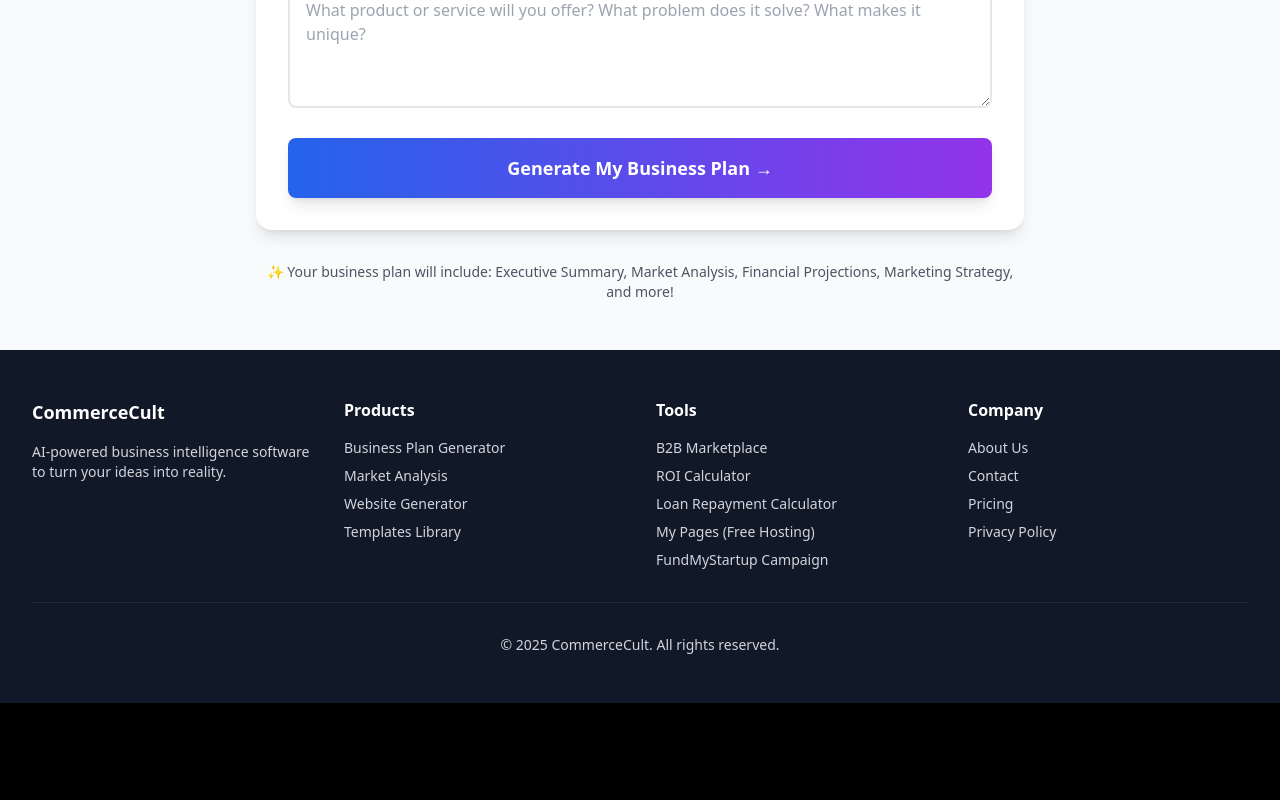
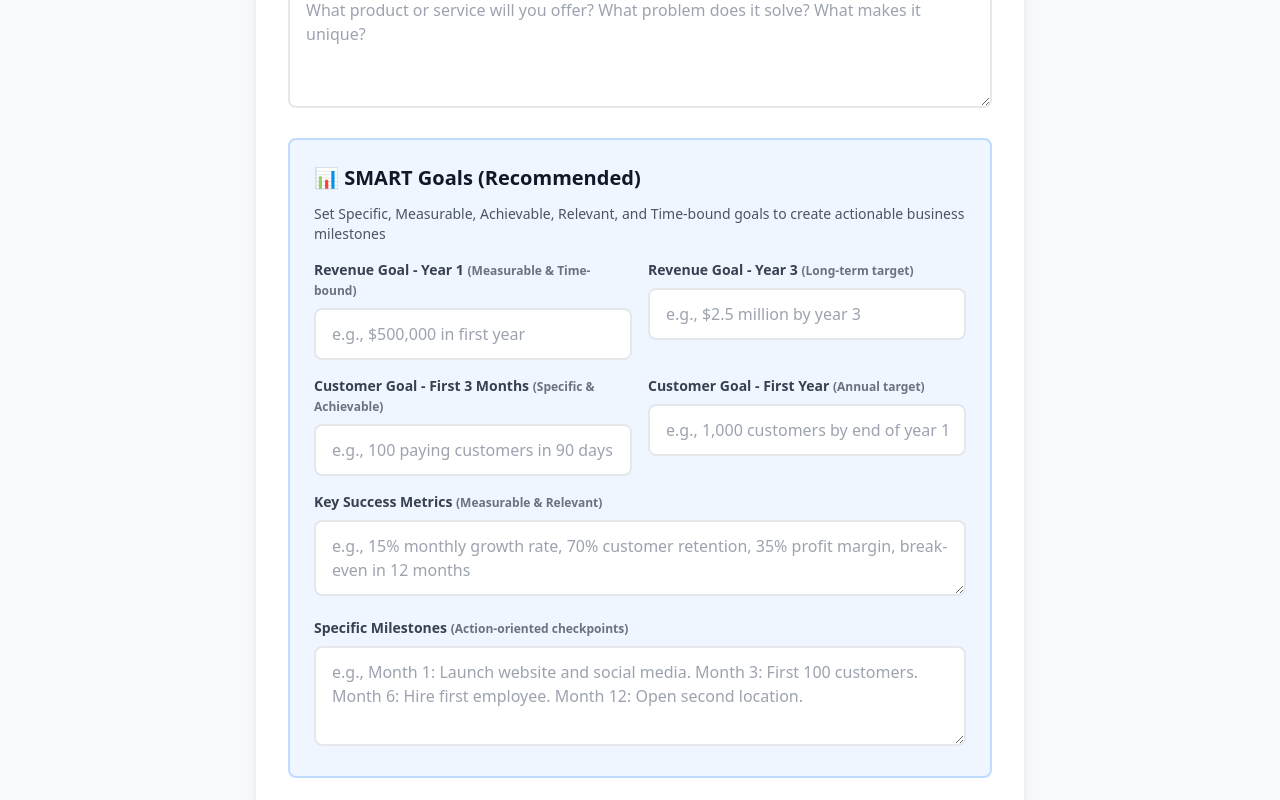
Before and after one commit to TheKustomCollective/commerce2, a Next.js app in the folder CommerceCult_app_v2-1/frontend/: page /generate in a window 1280 px wide. Shown: the part 920-1720 px from the top of the page. Before the commit the page ends 1623 px from the top, so only its background shows below. Built offline with nearby package versions, Linux system fonts and the light colour scheme.

Commit message:
Add SMART goals section to business plan generator with specific, measurable, achievable, relevant, and time-bound fields

```diff
--- a/CommerceCult_app_v2-1/frontend/app/generate/page.tsx
+++ b/CommerceCult_app_v2-1/frontend/app/generate/page.tsx
@@ -899,6 +899,100 @@
               />
             </div>
 
+            {/* SMART Goals Section */}
+            <div className="col-span-2 bg-blue-50 border-2 border-blue-200 rounded-lg p-6">
+              <h3 className="text-xl font-bold text-gray-900 mb-3">📊 SMART Goals (Recommended)</h3>
+              <p className="text-sm text-gray-600 mb-4">
+                Set Specific, Measurable, Achievable, Relevant, and Time-bound goals to create actionable business milestones
+              </p>
+
+              <div className="grid grid-cols-1 md:grid-cols-2 gap-4">
+                <div>
+                  <label className="block text-sm font-semibold text-gray-700 mb-2">
+                    Revenue Goal - Year 1 <span className="text-xs text-gray-500">(Measurable & Time-bound)</span>
+                  </label>
+                  <input
+                    type="text"
+                    name="revenueGoalYear1"
+                    value={formData.revenueGoalYear1}
+                    onChange={handleInputChange}
+                    className="w-full px-4 py-3 border-2 border-gray-200 rounded-lg focus:outline-none focus:border-blue-500"
+                    placeholder="e.g., $500,000 in first year"
+                  />
+                </div>
+
+                <div>
+                  <label className="block text-sm font-semibold text-gray-700 mb-2">
+                    Revenue Goal - Year 3 <span className="text-xs text-gray-500">(Long-term target)</span>
+                  </label>
+                  <input
+                    type="text"
+                    name="revenueGoalYear3"
+                    value={formData.revenueGoalYear3}
+                    onChange={handleInputChange}
+                    className="w-full px-4 py-3 border-2 border-gray-200 rounded-lg focus:outline-none focus:border-blue-500"
+                    placeholder="e.g., $2.5 million by year 3"
+                  />
+                </div>
+
+                <div>
+                  <label className="block text-sm font-semibold text-gray-700 mb-2">
+                    Customer Goal - First 3 Months <span className="text-xs text-gray-500">(Specific & Achievable)</span>
+                  </label>
+                  <input
+                    type="text"
+                    name="customerGoalMonth3"
+                    value={formData.customerGoalMonth3}
+                    onChange={handleInputChange}
+                    className="w-full px-4 py-3 border-2 border-gray-200 rounded-lg focus:outline-none focus:border-blue-500"
+                    placeholder="e.g., 100 paying customers in 90 days"
+                  />
+                </div>
+
+                <div>
+                  <label className="block text-sm font-semibold text-gray-700 mb-2">
+                    Customer Goal - First Year <span className="text-xs text-gray-500">(Annual target)</span>
+                  </label>
+                  <input
+                    type="text"
+                    name="customerGoalYear1"
+                    value={formData.customerGoalYear1}
+                    onChange={handleInputChange}
+                    className="w-full px-4 py-3 border-2 border-gray-200 rounded-lg focus:outline-none focus:border-blue-500"
+                    placeholder="e.g., 1,000 customers by end of year 1"
+                  />
+                </div>
+
+                <div className="col-span-2">
+                  <label className="block text-sm font-semibold text-gray-700 mb-2">
+                    Key Success Metrics <span className="text-xs text-gray-500">(Measurable & Relevant)</span>
+                  </label>
+                  <textarea
+                    name="keyMetrics"
+                    value={formData.keyMetrics}
+                    onChange={handleInputChange}
+                    className="w-full px-4 py-3 border-2 border-gray-200 rounded-lg focus:outline-none focus:border-blue-500"
+                    rows={2}
+                    placeholder="e.g., 15% monthly growth rate, 70% customer retention, 35% profit margin, break-even in 12 months"
+                  />
+                </div>
+
+                <div className="col-span-2">
+                  <label className="block text-sm font-semibold text-gray-700 mb-2">
+                    Specific Milestones <span className="text-xs text-gray-500">(Action-oriented checkpoints)</span>
+                  </label>
+                  <textarea
+                    name="specificMilestones"
+                    value={formData.specificMilestones}
+                    onChange={handleInputChange}
+                    className="w-full px-4 py-3 border-2 border-gray-200 rounded-lg focus:outline-none focus:border-blue-500"
+                    rows={3}
+                    placeholder="e.g., Month 1: Launch website and social media. Month 3: First 100 customers. Month 6: Hire first employee. Month 12: Open second location."
+                  />
+                </div>
+              </div>
+            </div>
+
             <button
               type="submit"
               className="w-full bg-gradient-to-r from-blue-600 to-purple-600 text-white py-4 px-6 rounded-lg font-semibold text-lg hover:from-blue-700 hover:to-purple-700 transition shadow-lg"
```
